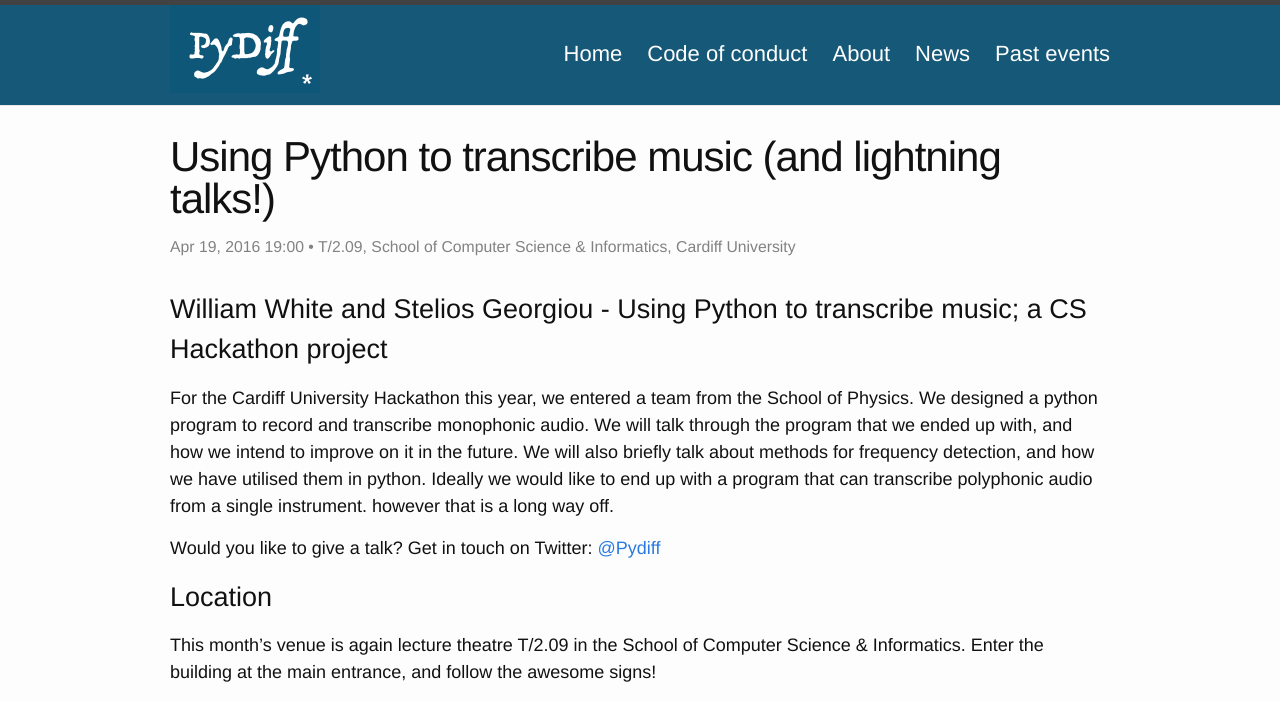
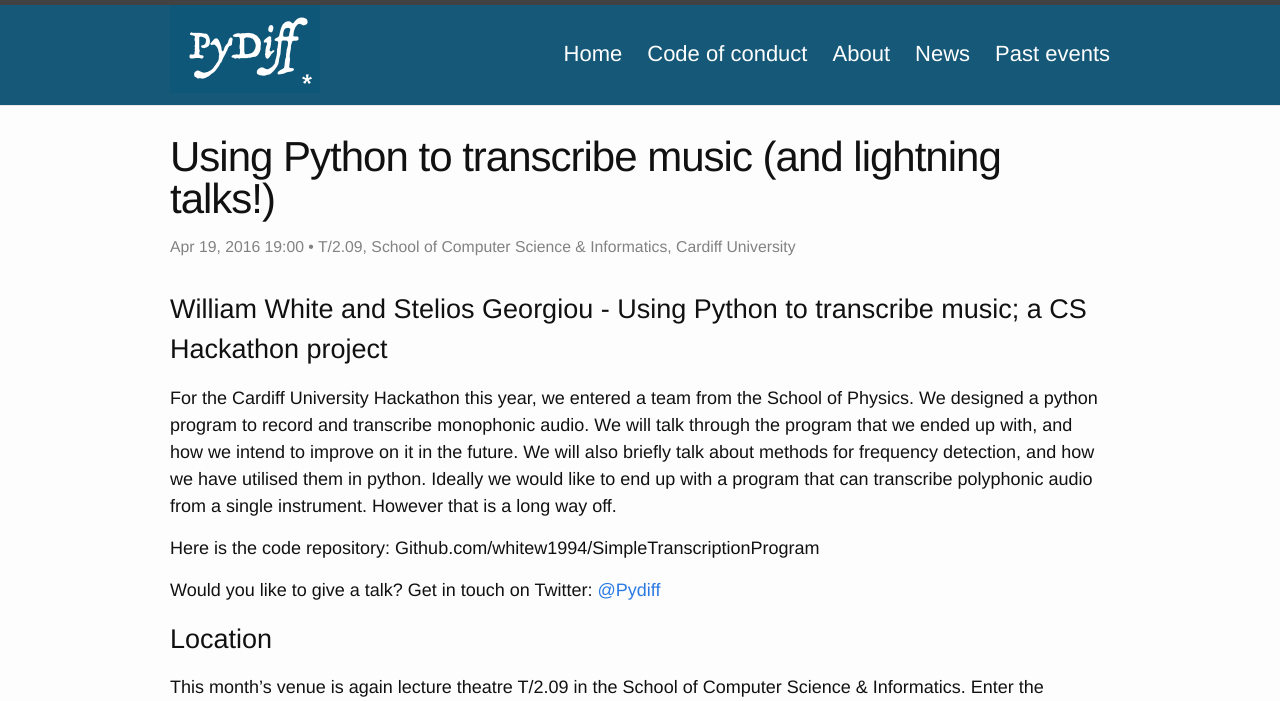
Before and after one commit to PyDiff/PyDiff.github.io, a Jekyll site: the page built from _events/2016-04-19.md, in a window 1280 px wide. Shown: the top 701 px of the page. Built offline with Jekyll 4.4.1, drawn with Linux system fonts in a browser that asks for light colours; grey boxes are pictures that could not be loaded.

Commit message:
Adding code repo for Music transcription talk.

```diff
--- a/_events/2016-04-19.md
+++ b/_events/2016-04-19.md
@@ -8,9 +8,16 @@ venue:  "T/2.09, School of Computer Science & Informatics, Cardiff University"
 
 # William White and Stelios Georgiou - Using Python to transcribe music; a CS Hackathon project
 
-For the Cardiff University Hackathon this year, we entered a team from the School of Physics. We designed a python program to record and transcribe monophonic audio. We will talk through the program that we ended up with, and how we intend to improve on it in the future. We will also briefly talk about methods for frequency detection, and how we have utilised them in python. Ideally we would like to end up with a program that can transcribe polyphonic audio from a single instrument. however that is a long way off.
+For the Cardiff University Hackathon this year, we entered a team from the
+School of Physics. We designed a python program to record and transcribe
+monophonic audio. We will talk through the program that we ended up with, and
+how we intend to improve on it in the future. We will also briefly talk about
+methods for frequency detection, and how we have utilised them in python.
+Ideally we would like to end up with a program that can transcribe polyphonic
+audio from a single instrument. However that is a long way off.
 
 
+Here is the code repository: Github.com/whitew1994/SimpleTranscriptionProgram
 
 
 Would you like to give a talk? Get in touch on Twitter: [@Pydiff](https://twitter.com/PyDiff)
```
